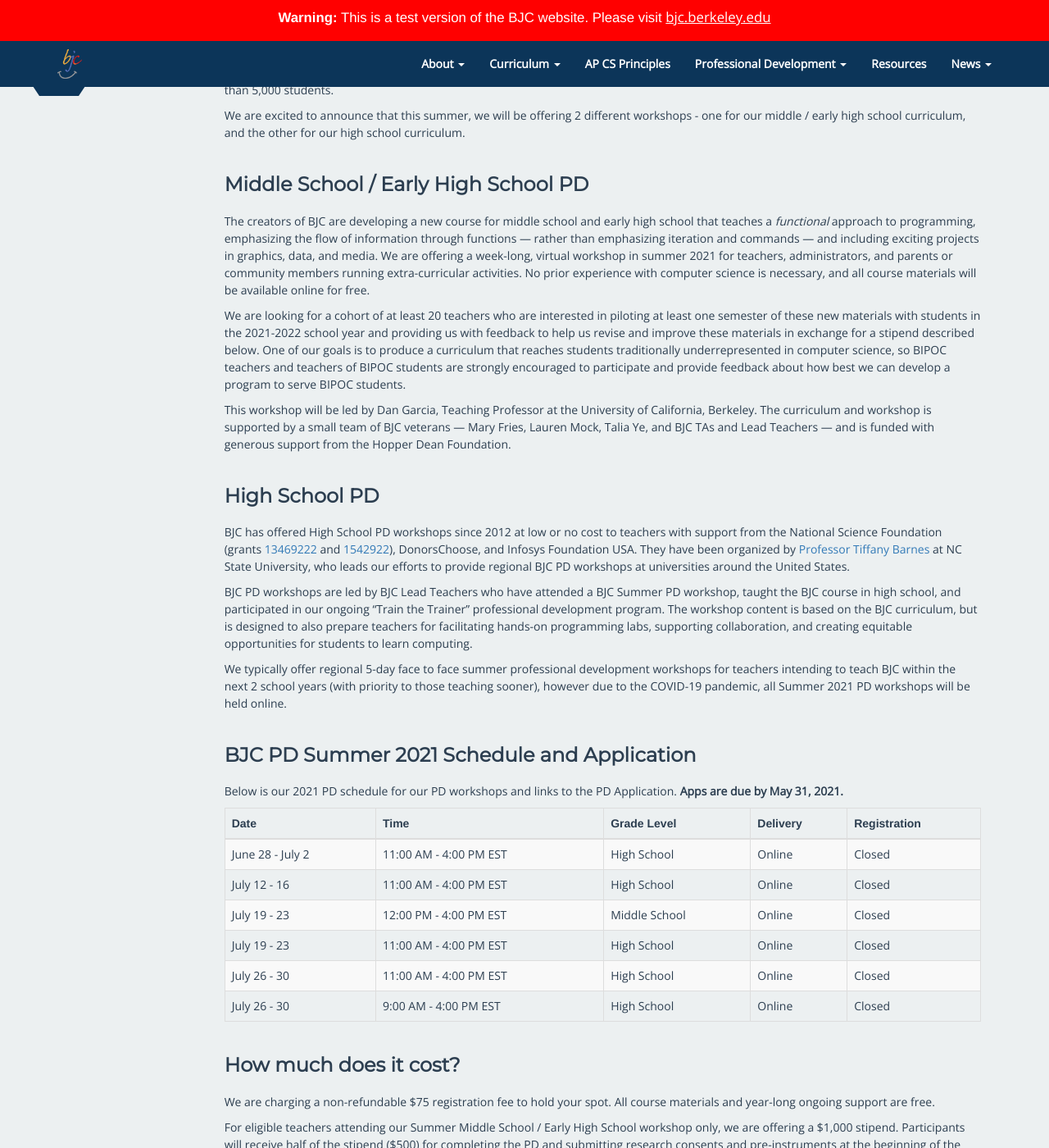
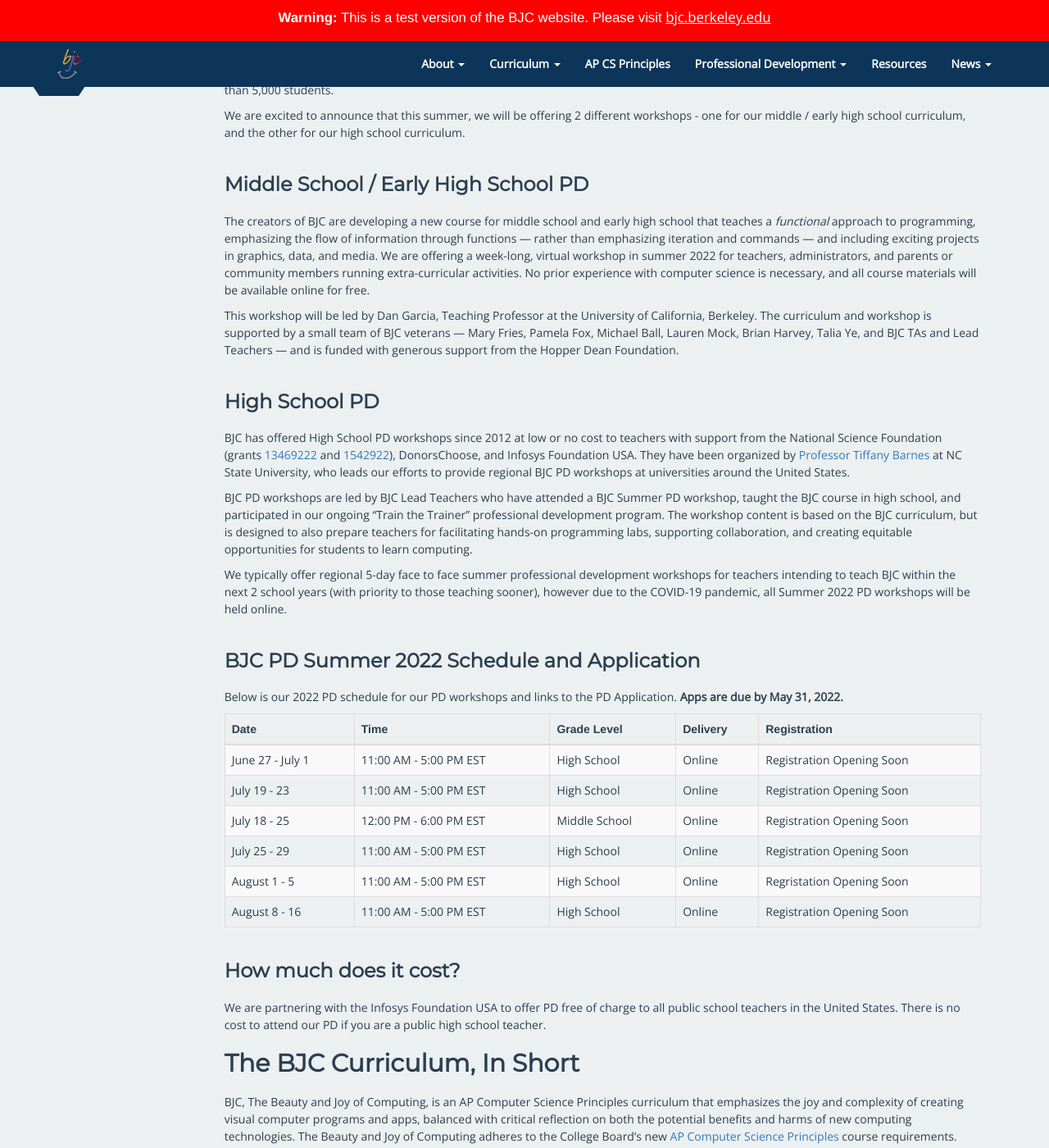
Before and after one commit to beautyjoy/beautyjoy.github.io, a Jekyll site: the page built from summer-pd/index.md, in a window 1280 px wide and 1400 px high, scrolled down 413 px. Shown: the whole window at 82% size. Built offline with Jekyll 4.4.1, drawn with Linux system fonts in a browser that asks for light colours; some of the changed text lies outside the part shown.

Commit message:
Updates for PD 2022

```diff
--- a/summer-pd/index.md
+++ b/summer-pd/index.md
@@ -29,11 +29,11 @@
 
 ### Middle School / Early High School PD
 
-The creators of BJC are developing a new course for middle school and early high school that teaches a <em>functional</em> approach to programming, emphasizing the flow of information through functions — rather than emphasizing iteration and commands — and including exciting projects in graphics, data, and media. We are offering a week-long, virtual workshop in summer 2021 for teachers, administrators, and parents or community members running extra-curricular activities. No prior experience with computer science is necessary, and all course materials will be available online for free.
+The creators of BJC are developing a new course for middle school and early high school that teaches a <em>functional</em> approach to programming, emphasizing the flow of information through functions — rather than emphasizing iteration and commands — and including exciting projects in graphics, data, and media. We are offering a week-long, virtual workshop in summer 2022 for teachers, administrators, and parents or community members running extra-curricular activities. No prior experience with computer science is necessary, and all course materials will be available online for free.
 
-We are looking for a cohort of at least 20 teachers who are interested in piloting at least one semester of these new materials with students in the 2021-2022 school year and providing us with feedback to help us revise and improve these materials in exchange for a stipend described below. One of our goals is to produce a curriculum that reaches students traditionally underrepresented in computer science, so BIPOC teachers and teachers of BIPOC students are strongly encouraged to participate and provide feedback about how best we can develop a program to serve BIPOC students.
+<!-- We are looking for a cohort of at least 20 teachers who are interested in piloting at least one semester of these new materials with students in the 2021-2022 school year and providing us with feedback to help us revise and improve these materials in exchange for a stipend described below. One of our goals is to produce a curriculum that reaches students traditionally underrepresented in computer science, so BIPOC teachers and teachers of BIPOC students are strongly encouraged to participate and provide feedback about how best we can develop a program to serve BIPOC students. -->
 
-This workshop will be led by Dan Garcia, Teaching Professor at the University of California, Berkeley. The curriculum and workshop is supported by a small team of BJC veterans — Mary Fries, Lauren Mock, Talia Ye, and BJC TAs and Lead Teachers — and is funded with generous support from the Hopper Dean Foundation.
+This workshop will be led by Dan Garcia, Teaching Professor at the University of California, Berkeley. The curriculum and workshop is supported by a small team of BJC veterans — Mary Fries, Pamela Fox, Michael Ball, Lauren Mock, Brian Harvey, Talia Ye, and BJC TAs and Lead Teachers — and is funded with generous support from the Hopper Dean Foundation.
 
 
 ### High School PD
@@ -47,17 +47,17 @@
 
 BJC PD workshops are led by BJC Lead Teachers who have attended a BJC Summer PD workshop, taught the BJC course in high school, and participated in our ongoing "Train the Trainer" professional development program. The workshop content is based on the BJC curriculum, but is designed to also prepare teachers for facilitating hands-on programming labs, supporting collaboration, and creating equitable opportunities for students to learn computing.
 
-We typically offer regional 5-day face to face summer professional development workshops for teachers intending to teach BJC within the next 2 school years (with priority to those teaching sooner), however due to the COVID-19 pandemic, all Summer 2021 PD workshops will be held online.
+We typically offer regional 5-day face to face summer professional development workshops for teachers intending to teach BJC within the next 2 school years (with priority to those teaching sooner), however due to the COVID-19 pandemic, all Summer 2022 PD workshops will be held online.
 
 <!-- In 2019, we will offer several 5-day in-person regional workshops. To sign up for email updates when we finalize our 2019 locations, complete our interest form at [{{site.pd_interest_url}}]({{site.pd_interest_url}}). If you are interested in hosting a BJC workshop, or becoming a BJC Lead Teacher, email [pd@bjc.berkeley.edu][pd-email]. -->
 
-### BJC PD Summer 2021 Schedule and Application
+### BJC PD Summer 2022 Schedule and Application
 
 [admin-letter]: https://bjc.link/Admin19
 [BJC PD 2019 Alternate App]: https://bjc.link/PD2019App-NoUpload
 [reg-fee]: https://bjc.link/reg19
 
-Below is our 2021 PD schedule for our PD workshops and links to the PD Application. <b>Apps are due by May 31, 2021.</b>
+Below is our 2022 PD schedule for our PD workshops and links to the PD Application. <b>Apps are due by May 31, 2022.</b>
 
 <!-- Our Summer 2021 PD Application will be released this Winter 2021, but in the meantime, leave us your contact information on our [BJC Summer 2021 PD Interest Form][pd-interest-form-link] so we can let you know when details are released. -->
 
@@ -83,46 +83,46 @@
 </thead>
 <tbody>
   <tr>
-    <td>June 28 - July 2</td>
-    <td>11:00 AM - 4:00 PM EST</td>
+    <td>June 27 - July 1</td>
+    <td>11:00 AM - 5:00 PM EST</td>
     <td>High School</td>
     <td>Online</td>
-    <td>Closed</td>
-  </tr>
-  <tr>
-    <td>July 12 - 16</td>
-    <td>11:00 AM - 4:00 PM EST</td>
-    <td>High School</td>
-    <td>Online</td>
-    <td>Closed</td>
+    <td>Registration Opening Soon</td>
   </tr>
   <tr>
     <td>July 19 - 23</td>
-    <td>12:00 PM - 4:00 PM EST</td>
+    <td>11:00 AM - 5:00 PM EST</td>
+    <td>High School</td>
+    <td>Online</td>
+    <td>Registration Opening Soon</td>
+  </tr>
+  <tr>
+    <td>July 18 - 25</td>
+    <td>12:00 PM - 6:00 PM EST</td>
     <td>Middle School</td>
     <td>Online</td>
-    <td>Closed</td>
+    <td>Registration Opening Soon</td>
   </tr>
   <tr>
-    <td>July 19 - 23</td>
-    <td>11:00 AM - 4:00 PM EST</td>
+    <td>July 25 - 29</td>
+    <td>11:00 AM - 5:00 PM EST</td>
     <td>High School</td>
     <td>Online</td>
-    <td>Closed</td>
+    <td>Registration Opening Soon</td>
   </tr>
   <tr>
-    <td>July 26 - 30</td>
-    <td>11:00 AM - 4:00 PM EST</td>
+    <td>August 1 - 5</td>
+    <td>11:00 AM - 5:00 PM EST</td>
     <td>High School</td>
     <td>Online</td>
-    <td>Closed</td>
+    <td>Regristation Opening Soon</td>
   </tr>
   <tr>
-    <td>July 26 - 30</td>
-    <td>9:00 AM - 4:00 PM EST</td>
+    <td>August 8 - 16</td>
+    <td>11:00 AM - 5:00 PM EST</td>
     <td>High School</td>
     <td>Online</td>
-    <td>Closed</td>
+    <td>Registration Opening Soon</td>
   </tr>
  </tbody>
 </table>
@@ -150,15 +150,17 @@
 
 ### How much does it cost?
 
-We are charging a non-refundable $75 registration fee to hold your spot. All course materials and year-long ongoing support are free.
+We are partnering with the Infosys Foundation USA to offer PD free of charge to all public school teachers in the United States. There is no cost to attend our PD if you are a public high school teacher.
 
-For eligible teachers attending our Summer Middle School / Early High School workshop only, we are offering a $1,000 stipend. Participants will receive half of the stipend ($500) for completing the PD and submitting research consents and pre-instruments at the beginning of the academic year. Participants will receive the other half of the stipend ($500) for submitting mid-year instruments and post-instruments at the end of the academic year.
+<!--We are charging a non-refundable $75 registration fee to hold your spot. All course materials and year-long ongoing support are free.
+
+For eligible teachers attending our Summer Middle School / Early High School workshop only, we are offering a $1,000 stipend. Participants will receive half of the stipend ($500) for completing the PD and submitting research consents and pre-instruments at the beginning of the academic year. Participants will receive the other half of the stipend ($500) for submitting mid-year instruments and post-instruments at the end of the academic year. -->
 
 <!--Participating teachers may be eligible for reimbursement for reasonable expenses for travel, lodging, and meals.-->
 
-### How do I become a BJC Lead Teacher?
+<!-- ### How do I become a BJC Lead Teacher?
 
-If you are a BJC teacher, and would like to prepare to lead BJC workshops, email [pd@bjc.berkeley.edu][pd-email]. Be sure to plan to attend our BJC "Train the Trainer" Lead Teacher workshop on June 26, 2021 from 11:00 AM - 4:00 PM EST online, and one of our online 5-day BJC workshops as a Teaching Assistant (TA).
+If you are a BJC teacher, and would like to prepare to lead BJC workshops, email [pd@bjc.berkeley.edu][pd-email]. Be sure to plan to attend our BJC "Train the Trainer" Lead Teacher workshop on June 26, 2021 from 11:00 AM - 4:00 PM EST online, and one of our online 5-day BJC workshops as a Teaching Assistant (TA). -->
 
 ## The BJC Curriculum, In Short
 
```
